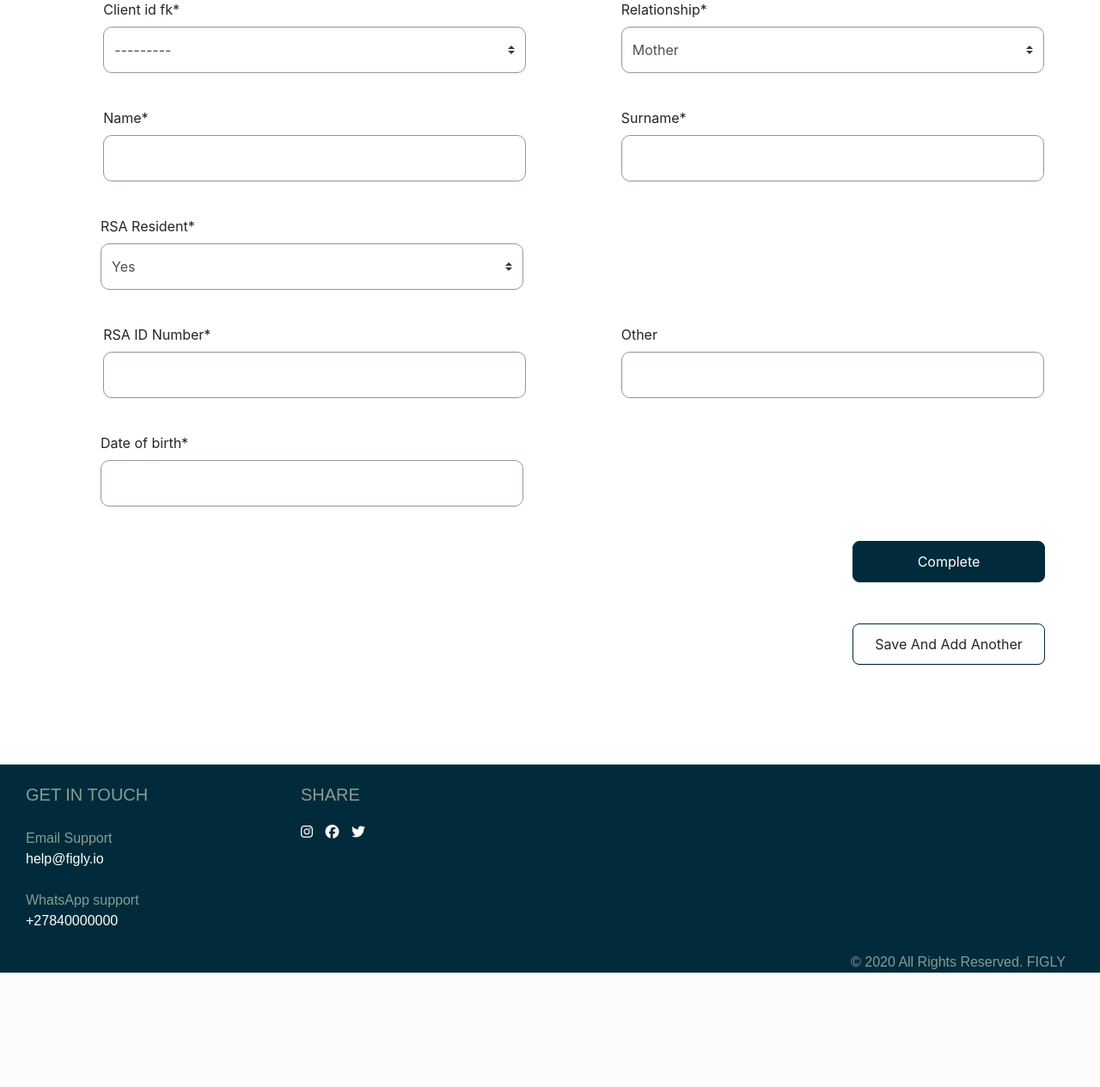
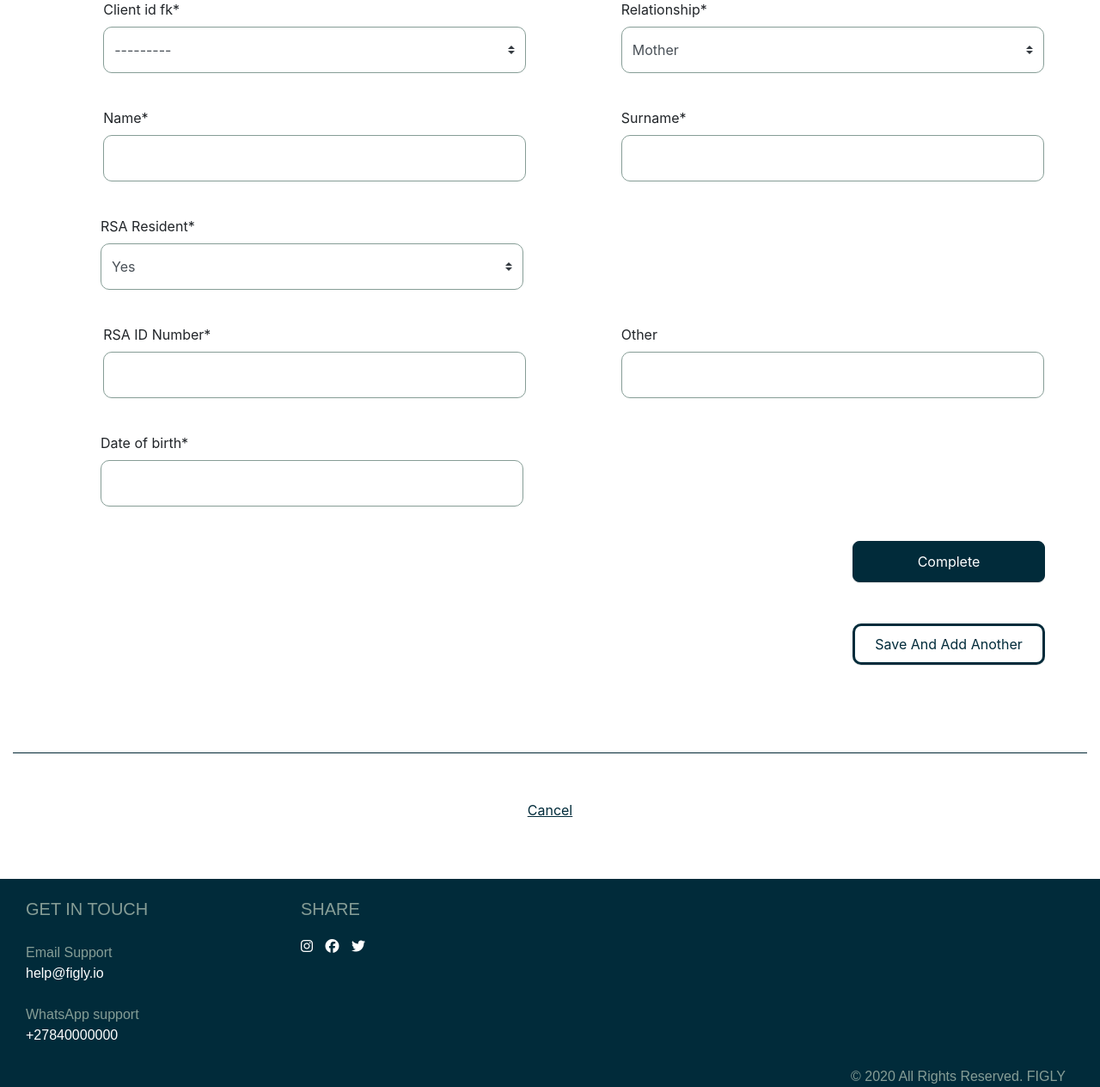
Before and after one commit to Figly/ayama, a Django app: page /add_client_dependents/ in a window 1280 px wide. Shown: the part 187-1451 px from the top of the page at 86% size. Before the commit the page ends 1318 px from the top, so only its background shows below. Run offline with Django 3.2, Linux system fonts and the light colour scheme; the visitor is signed in with stand-in values (Sample User, id 1); data that the repository does not hold is empty; parts of the project's set-up code (start-up, migrations or seed data) failed here and were passed over; some libraries are stand-ins or nearby versions.

Commit message:
Added cancel btns and styled secondary buttons (#70)

```diff
--- a/src/clients/templates/clients/add_client_dependent_detail.html
+++ b/src/clients/templates/clients/add_client_dependent_detail.html
@@ -22,13 +22,19 @@
      </div>
          <div class="add-dependant-btns" >
 
-             <button type="submit" name="add-another" class="btn ">Save And Add Another</button>
+             <button type="submit" name="add-another" class="btn figly-btn-secondary">Save And Add Another</button>
 
      </div>
 
     </div>
   </form>
 </div>
+<div class="container">
+         <hr class="figly-form-hr" />
+          <div class="text-align-center">
+          <a class="form-cancel" href="/">Cancel</a>
+          </div>
+      </div>
 
 {% block footer %}
 {% include "footer.html" %}
--- a/src/practises/templates/practises/add_advisor_contact_detail.html
+++ b/src/practises/templates/practises/add_advisor_contact_detail.html
@@ -78,6 +78,12 @@
           </div>
         </form>
       </div>
+       <div class="container">
+         <hr class="figly-form-hr" />
+          <div class="text-align-center">
+          <a class="form-cancel" href="/">Cancel</a>
+          </div>
+      </div>
     </div>
   </div>
 </div>
--- a/src/practises/templates/practises/add_advisor_detail.html
+++ b/src/practises/templates/practises/add_advisor_detail.html
@@ -75,6 +75,12 @@
           </div>
         </form>
       </div>
+       <div class="container">
+         <hr class="figly-form-hr" />
+          <div class="text-align-center">
+          <a class="form-cancel" href="/">Cancel</a>
+          </div>
+      </div>
     </div>
   </div>
 </div>
--- a/src/static/site/css/main.css
+++ b/src/static/site/css/main.css
@@ -318,9 +318,10 @@ body>.navbar-transparent {
 }
 
 .figly-btn-secondary {
-    background-color: #012B3A;
-    color: #ffffff;
+    background-color: #fff;
+    color: #012B3A;
     border-radius: 10px;
+    border: solid #012B3A 3px;
     width: 224px;
 }
 
@@ -540,7 +541,7 @@ hr {
     margin-bottom: 0px !important;
 }
 
-.text-align-centre {
+.text-align-center {
     text-align: center !important;
 }
 
@@ -679,6 +680,22 @@ hr {
 
 .figly-right-form-input .figly-btn-wizard-next {
     float: right;
+}
+
+.btn-row,
+.btn-row button {
+    margin-bottom: 0px !important;
+    padding-bottom: 0px !important;
+}
+
+.figly-form-hr {
+    margin: 54px 0px 54px 0px;
+}
+
+.form-cancel {
+    text-align: center;
+    text-decoration: underline;
+    color: #012B3A;
 }
 
 /* ++++++++++  +++    DASHBOARD   ++++++++++  +++      */
```
Also changed, not shown: src/clients/templates/clients/add_client_contact_detail.html (+6 -3 lines), src/clients/templates/clients/add_client_detail.html (+6 -4 lines), src/clients/templates/clients/add_client_employment_detail.html (+6 -4 lines), src/clients/templates/clients/add_client_rates_detail.html (+6 -15 lines), src/practises/templates/practises/add_advisor_employment_detail.html (+8 -3 lines), 1 other file.
